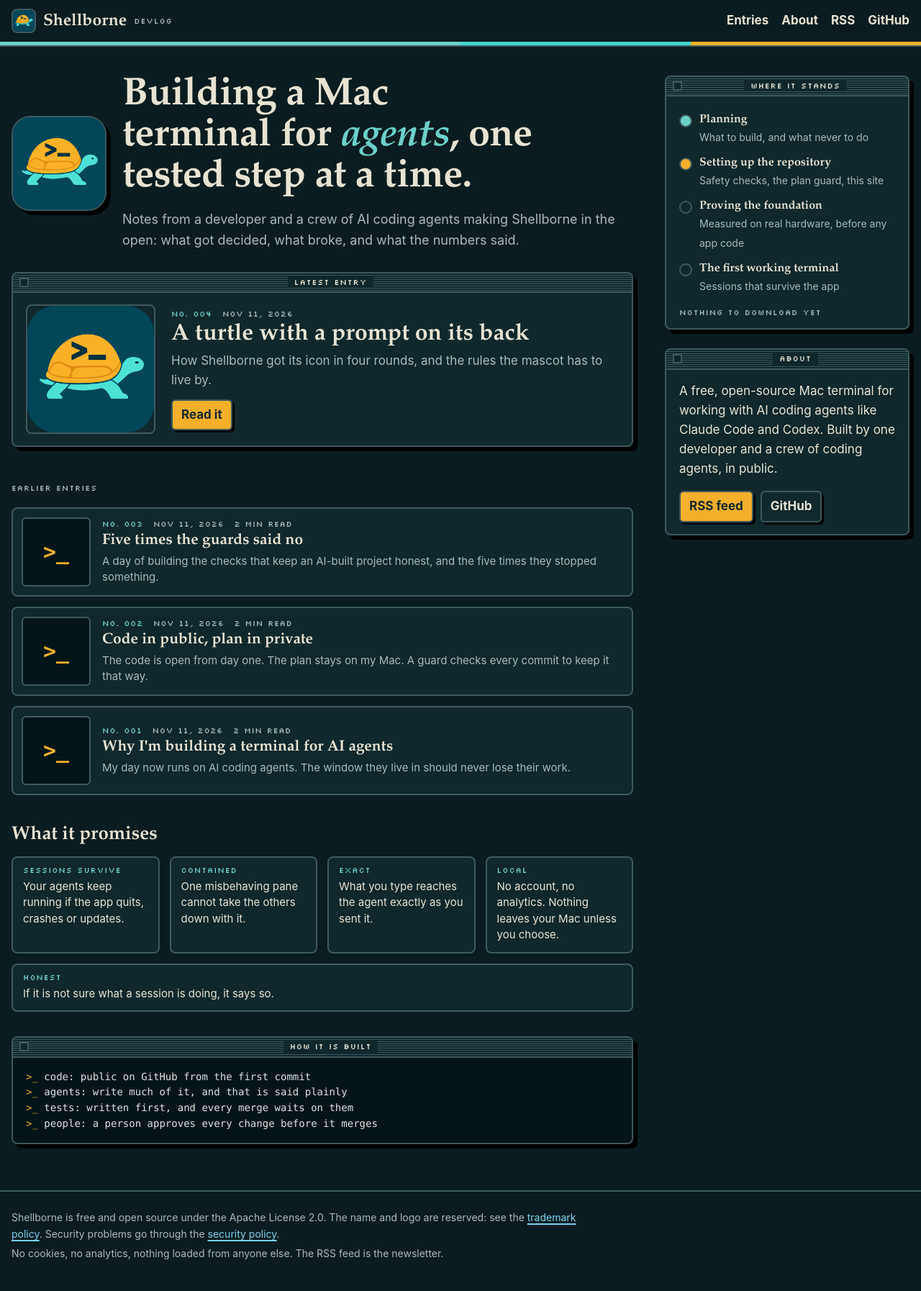
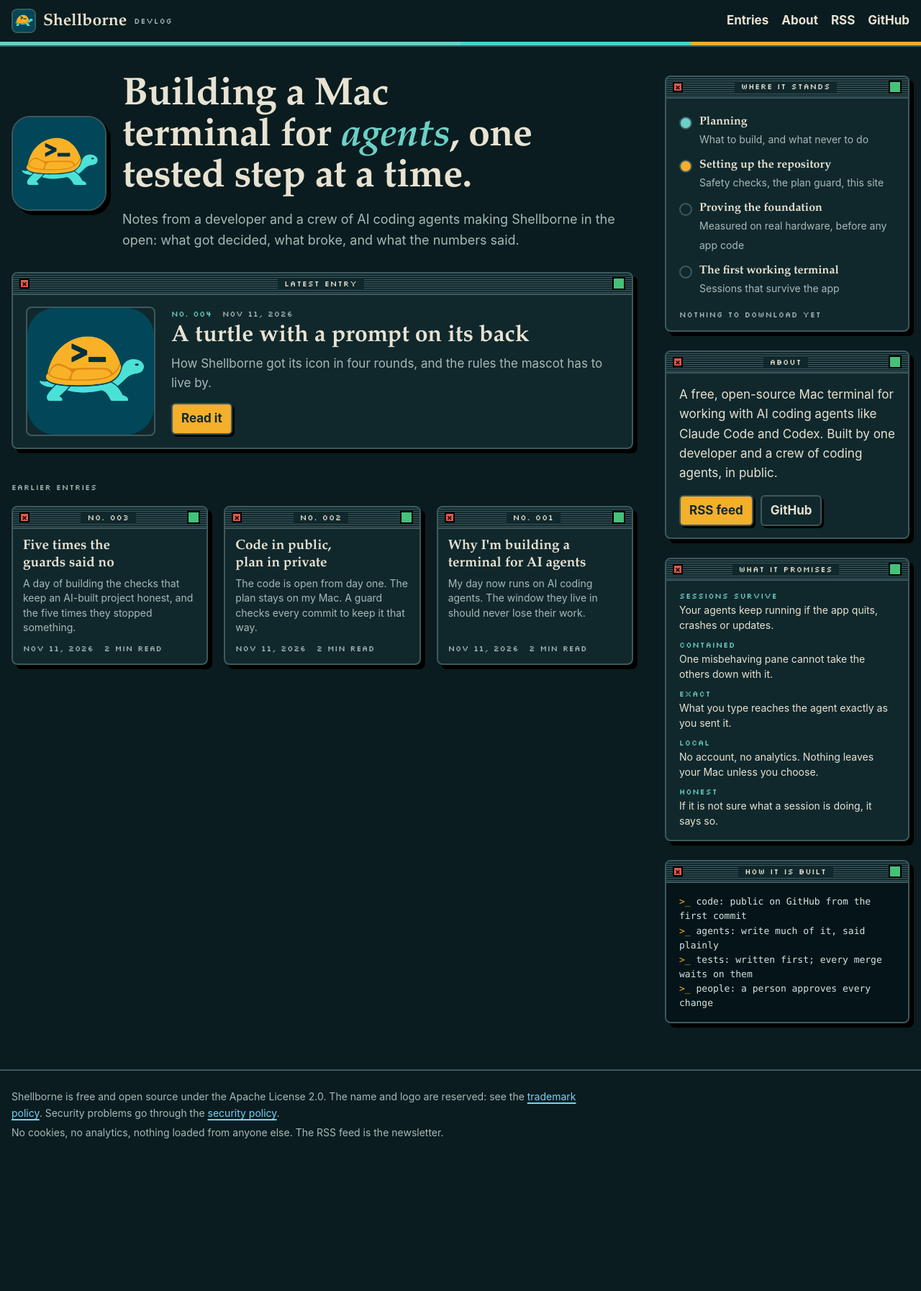
Before and after one commit to VetSecItPro/shellborne, a Jekyll site: the page built from docs/index.html, in a window 1280 px wide. Shown: the whole page at 72% size. Built offline with Jekyll 4.4.1, drawn with Linux system fonts in a browser that asks for light colours; after the commit the page ends 1627 px from its top, so only the background shows below that.

Commit message:
Front page: entry cards in a grid, promises in the side column (#4)
Plan-Step: P0.23.8

AI tool used: Claude Code (Claude Opus) wrote the change from the
owner's review of the live site.

Verified by running:
- Built the site locally with Jekyll and looked at it at desktop and
phone widths: the newest entry is large at the top, older entries sit
two or three to a row as equal-height windows, and everything stacks to
one column on a phone with no sideways scrolling.
- All 17 internal links resolve; a planted broken link is caught by the
same check.
- Both leak guards, the DCO gate and the plan check pass on this branch.

Tier: 3 (layout and styling)

Done-Evidence: P0.23.8 docs/_includes/entry-card.html

Signed-off-by: VetSecItPro <176828425+VetSecItPro@users.noreply.github.com>
Co-authored-by: VetSecItPro <176828425+VetSecItPro@users.noreply.github.com>

```diff
--- a/docs/_includes/entry-card.html
+++ b/docs/_includes/entry-card.html
@@ -1,10 +1,11 @@
-{% comment %} One entry in a list. Pass post= and n= (the entry number). {% endcomment %}
+{% comment %} One entry as a small window in a grid. Pass post= and n= (the entry number). {% endcomment %}
 {% assign words = include.post.content | number_of_words %}
-<a class="card" href="{{ include.post.url | relative_url }}">
-  <span class="thumb">{% if include.post.image %}<img src="{{ include.post.image | relative_url }}" alt="" loading="lazy">{% else %}<span class="prompt">&gt;_</span>{% endif %}</span>
+<a class="card window" href="{{ include.post.url | relative_url }}">
+  <span class="titlebar"><span class="close"></span><span class="title">No. {{ include.n | prepend: '00' | slice: -3, 3 }}</span></span>
+  {% if include.post.image %}<span class="thumb"><img src="{{ include.post.image | relative_url }}" alt="" loading="lazy"></span>{% endif %}
   <span class="body">
-    <span class="meta"><span class="n">No. {{ include.n | prepend: '00' | slice: -3, 3 }}</span><span>{{ include.post.date | date: "%b %-d, %Y" }}</span><span>{{ words | divided_by: 200 | plus: 1 }} min read</span></span>
     <span class="t">{{ include.post.title }}</span>
     <span class="s">{{ include.post.description }}</span>
+    <span class="meta"><span>{{ include.post.date | date: "%b %-d, %Y" }}</span><span>{{ words | divided_by: 200 | plus: 1 }} min read</span></span>
   </span>
 </a>
--- a/docs/_includes/side.html
+++ b/docs/_includes/side.html
@@ -18,4 +18,25 @@
       <div class="buttons"><a class="button gold" href="{{ '/feed.xml' | relative_url }}">RSS feed</a><a class="button" href="https://github.com/VetSecItPro/shellborne">GitHub</a></div>
     </div>
   </section>
+  {% if include.home %}
+  <section class="window">
+    <div class="titlebar"><span class="close"></span><span class="title">What it promises</span></div>
+    <div class="inside">
+      <ul class="promise-list">
+        <li><span class="label">Sessions survive</span><p>Your agents keep running if the app quits, crashes or updates.</p></li>
+        <li><span class="label">Contained</span><p>One misbehaving pane cannot take the others down with it.</p></li>
+        <li><span class="label">Exact</span><p>What you type reaches the agent exactly as you sent it.</p></li>
+        <li><span class="label">Local</span><p>No account, no analytics. Nothing leaves your Mac unless you choose.</p></li>
+        <li><span class="label">Honest</span><p>If it is not sure what a session is doing, it says so.</p></li>
+      </ul>
+    </div>
+  </section>
+  <section class="window screen">
+    <div class="titlebar"><span class="close"></span><span class="title">How it is built</span></div>
+    <div class="inside"><span class="prompt">&gt;_</span> code: public on GitHub from the first commit
+<span class="prompt">&gt;_</span> agents: write much of it, said plainly
+<span class="prompt">&gt;_</span> tests: written first; every merge waits on them
+<span class="prompt">&gt;_</span> people: a person approves every change</div>
+  </section>
+  {% endif %}
 </aside>
--- a/docs/assets/site.css
+++ b/docs/assets/site.css
@@ -4,7 +4,7 @@
 :root {
   /* Dark only, by the owner's choice. */
   --desk: #0A1C1F; --sheet: #10282C; --ink: #E8E2D2; --soft: #A6BAB7; --line: #3D595D;
-  --teal: #6BD0C8; --sea: #46D3CB; --marigold: #F4AF2B; --marigold-ink: #F4AF2B; --link: #77D2F5;
+  --teal: #6BD0C8; --stop: #E2574C; --go: #45C17A; --sea: #46D3CB; --marigold: #F4AF2B; --marigold-ink: #F4AF2B; --link: #77D2F5;
   --screen: #051418; --screen-ink: #D5E6E3; --drop: #000000;
   --serif: "Iowan Old Style", "Palatino Linotype", Palatino, Georgia, serif;
   --sans: -apple-system, BlinkMacSystemFont, "Segoe UI", system-ui, sans-serif;
@@ -40,7 +40,9 @@ a { color: var(--link); text-decoration-thickness: 2px; text-underline-offset: 3
 .window + .window { margin-top: 26px; }
 .titlebar { display: flex; align-items: center; gap: 10px; padding: 5px 9px; border-bottom: 2px solid var(--line);
   background: repeating-linear-gradient(to bottom, var(--sheet) 0 2px, var(--line) 2px 3px); }
-.titlebar .close { width: 13px; height: 13px; flex: none; background: var(--sheet); border: 2px solid var(--line); }
+.titlebar .close { width: 14px; height: 14px; flex: none; background: var(--stop); border: 2px solid var(--drop); position: relative; }
+.titlebar .close::before { content: "\00d7"; position: absolute; inset: 0; display: grid; place-items: center; font: 700 11px/1 var(--sans); color: var(--drop); }
+.titlebar::after { content: ""; width: 14px; height: 14px; flex: none; background: var(--go); border: 2px solid var(--drop); }
 .titlebar .title { margin-inline: auto; background: var(--sheet); padding: 1px 9px; font: 11px/1.2 var(--pixel); text-transform: uppercase; letter-spacing: .08em; }
 .window .inside { padding: 16px 18px; }
 .window.screen { background: var(--screen); }
@@ -57,31 +59,30 @@ h1 em { color: var(--teal); }
 h2 { font: 700 26px/1.2 var(--serif); margin: 40px 0 12px; }
 h3 { font: 700 20px/1.3 var(--serif); margin: 26px 0 8px; }
 
-/* Promise cards */
-.promises { display: flex; flex-wrap: wrap; gap: 14px; margin-top: 14px; }
-.promises .promise { flex: 1 1 180px; }
-.promise { background: var(--sheet); border: 2px solid var(--line); border-radius: 8px; padding: 12px 14px; }
-.promise .label { color: var(--teal); display: block; margin-bottom: 6px; }
-.promise p { margin: 0; font-size: 15px; line-height: 1.5; }
+/* Promises, in the side column on the front page */
+.promise-list { list-style: none; margin: 0; padding: 0; display: grid; gap: 12px; }
+.promise-list .label { color: var(--teal); display: block; margin-bottom: 3px; }
+.promise-list p { margin: 0; font-size: 14px; line-height: 1.5; }
+.window.screen .inside { font-size: 13px; }
 
-/* Devlog entries: cards with a picture, number, date and summary */
-.cards { display: grid; gap: 14px; margin-top: 10px; }
-.card { display: grid; grid-template-columns: 96px minmax(0, 1fr); gap: 16px; align-items: center; padding: 12px;
-  background: var(--sheet); border: 2px solid var(--line); border-radius: 8px; color: var(--ink); text-decoration: none;
-  transition: translate .12s ease, box-shadow .12s ease; }
-.card:hover, .card:focus-visible { box-shadow: 5px 5px 0 var(--drop); translate: -3px -3px; border-color: var(--teal); }
-.card .thumb { width: 96px; height: 96px; border: 2px solid var(--line); border-radius: 6px; background: var(--screen);
-  display: grid; place-items: center; overflow: hidden; }
-.card .thumb img { width: 100%; height: 100%; object-fit: cover; }
-.card .thumb .prompt { font: 700 30px/1 var(--code); color: var(--marigold); }
-.card .body, .latest .inside > span { display: grid; gap: 4px; min-width: 0; }
+/* Devlog entries: small windows in a grid, two or three to a row */
+.cards { display: grid; grid-template-columns: repeat(auto-fill, minmax(220px, 1fr)); gap: 22px; margin-top: 12px; align-items: stretch; }
+.card { display: flex; flex-direction: column; height: 100%; color: var(--ink); text-decoration: none; transition: translate .12s ease, box-shadow .12s ease; }
+.window + .window.card, .cards .window + .window { margin-top: 0; }
+.card:hover, .card:focus-visible { translate: -3px -3px; box-shadow: 9px 9px 0 var(--drop); }
+.card:hover .titlebar .title, .card:focus-visible .titlebar .title { color: var(--marigold); }
+.card .thumb { display: grid; place-items: center; aspect-ratio: 16 / 10; background: var(--screen); border-bottom: 2px solid var(--line); overflow: hidden; }
+.card .thumb img { width: 100%; height: 100%; object-fit: contain; }
+.card .body { display: flex; flex-direction: column; gap: 6px; padding: 12px 14px 14px; min-width: 0; flex: 1; }
+.card .meta { margin-top: auto; padding-top: 6px; }
+.card .t { font: 700 19px/1.25 var(--serif); text-wrap: balance; }
+.card .s { color: var(--soft); font-size: 14px; line-height: 1.45; }
 .meta { display: flex; flex-wrap: wrap; gap: 4px 14px; font: 11px/1.3 var(--pixel); text-transform: uppercase; letter-spacing: .06em; color: var(--soft); }
 .meta .n { color: var(--teal); }
-.card .t { font: 700 21px/1.25 var(--serif); text-wrap: balance; }
-.card .s { color: var(--soft); font-size: 15px; line-height: 1.45; }
-@media (max-width: 520px) { .card { grid-template-columns: 64px minmax(0, 1fr); gap: 12px; } .card .thumb { width: 64px; height: 64px; } }
+.section-label { margin-top: 36px; }
 
 /* The newest entry on the front page */
+.latest .inside > span { display: grid; gap: 6px; min-width: 0; }
 .latest { margin-top: 30px; }
 .latest .inside { display: grid; grid-template-columns: 180px minmax(0, 1fr); gap: 22px; align-items: center; color: var(--ink); text-decoration: none; }
 .latest .inside img { width: 180px; height: 180px; object-fit: cover; border: 2px solid var(--line); border-radius: 8px; }
@@ -128,7 +129,7 @@ a.turn:hover { box-shadow: 5px 5px 0 var(--drop); translate: -3px -3px; border-c
 .turn.none { border-style: dashed; background: transparent; }
 .turn .t { font: 700 17px/1.3 var(--serif); }
 @media (max-width: 520px) { .turns { grid-template-columns: minmax(0, 1fr); } .turn.next { text-align: left; } }
-@media (prefers-reduced-motion: reduce) { .card, a.turn, .latest .button { transition: none; } .card:hover, a.turn:hover { translate: none; } }
+@media (prefers-reduced-motion: reduce) { .card, a.turn, .latest .button { transition: none; } .card:hover, a.turn:hover, .card:focus-visible { translate: none; } }
 article p, article li { max-width: 68ch; }
 article img { max-width: 100%; height: auto; border: 2px solid var(--line); border-radius: 8px; }
 article pre { background: var(--screen); color: var(--screen-ink); border: 2px solid var(--line); border-radius: 8px;
--- a/docs/index.html
+++ b/docs/index.html
@@ -28,7 +28,7 @@ description: A free, open-source Mac terminal for working with AI coding agents,
       </a>
     </section>
     {% if total > 1 %}
-    <h2><span class="label">Earlier entries</span></h2>
+    <h2 class="section-label"><span class="label">Earlier entries</span></h2>
     <div class="cards">
       {% for post in site.posts offset:1 limit:5 %}{% assign n = total | minus: forloop.index %}{% include entry-card.html post=post n=n %}{% endfor %}
     </div>
@@ -37,23 +37,6 @@ description: A free, open-source Mac terminal for working with AI coding agents,
     {% else %}
     <p class="nothing">The first entry is being written.</p>
     {% endif %}
-
-    <h2>What it promises</h2>
-    <div class="promises">
-      <div class="promise"><span class="label">Sessions survive</span><p>Your agents keep running if the app quits, crashes or updates.</p></div>
-      <div class="promise"><span class="label">Contained</span><p>One misbehaving pane cannot take the others down with it.</p></div>
-      <div class="promise"><span class="label">Exact</span><p>What you type reaches the agent exactly as you sent it.</p></div>
-      <div class="promise"><span class="label">Local</span><p>No account, no analytics. Nothing leaves your Mac unless you choose.</p></div>
-      <div class="promise"><span class="label">Honest</span><p>If it is not sure what a session is doing, it says so.</p></div>
-    </div>
-
-    <section class="window screen" style="margin-top:34px">
-      <div class="titlebar"><span class="close"></span><span class="title">How it is built</span></div>
-      <div class="inside"><span class="prompt">&gt;_</span> code: public on GitHub from the first commit
-<span class="prompt">&gt;_</span> agents: write much of it, and that is said plainly
-<span class="prompt">&gt;_</span> tests: written first, and every merge waits on them
-<span class="prompt">&gt;_</span> people: a person approves every change before it merges</div>
-    </section>
   </div>
-  {% include side.html %}
+  {% include side.html home=true %}
 </main>
```
